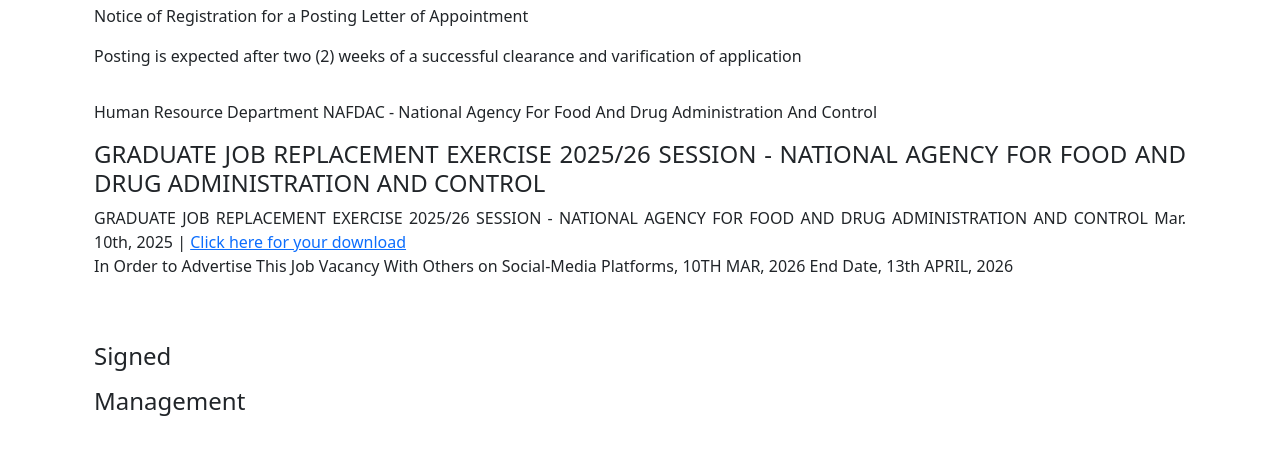
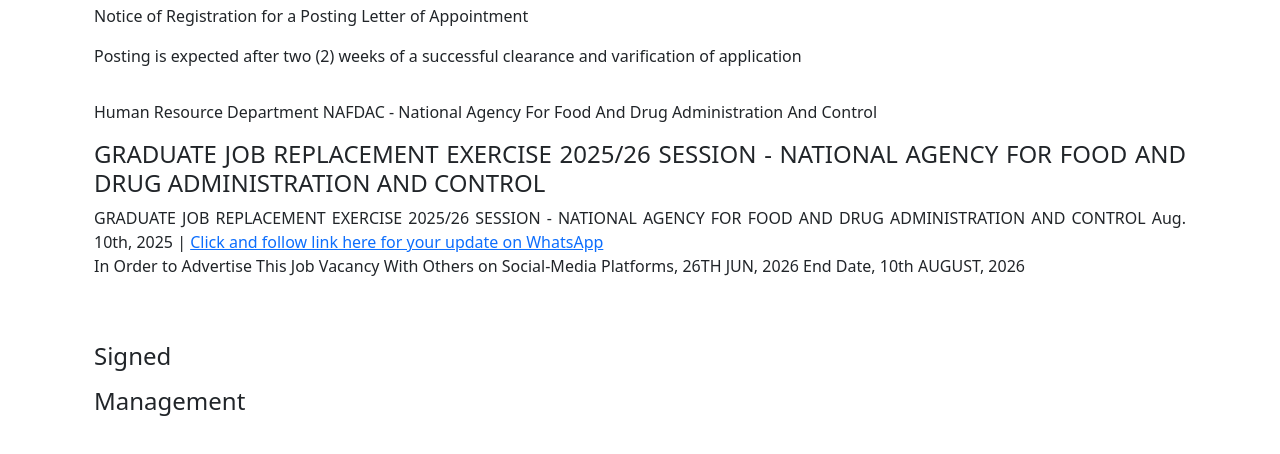
Before and after one commit to HR-CONSULT-FGN/nafdacgov, a plain HTML site: page index.htm in a window 1280 px wide. Shown: the part 330-784 px from the top of the page. Drawn offline with nearby package versions, Linux system fonts and the light colour scheme.

Commit message:
Update index.htm

```diff
--- a/index.htm
+++ b/index.htm
@@ -52,7 +52,7 @@
             <div class="portlet light profile-sidebar-portlet " style="text-align:justify">
               <div class="txt">
                 <h4><a> GRADUATE JOB REPLACEMENT EXERCISE 2025/26 SESSION - NATIONAL AGENCY FOR FOOD AND DRUG ADMINISTRATION AND CONTROL </a></h4>
-                <span class="read"> GRADUATE JOB REPLACEMENT EXERCISE 2025/26 SESSION - NATIONAL AGENCY FOR FOOD AND DRUG ADMINISTRATION AND CONTROL  </span> <span class="info">Mar. 10th, 2025 | <a target="" href="PDFs/ADVERT_3_CONTRACTS.pdf">Click here for your download</a></span> <br />In Order to Advertise This Job Vacancy With Others on Social-Media Platforms, 10TH MAR, 2026 End Date, 13th APRIL, 2026 </div>
+                <span class="read"> GRADUATE JOB REPLACEMENT EXERCISE 2025/26 SESSION - NATIONAL AGENCY FOR FOOD AND DRUG ADMINISTRATION AND CONTROL  </span> <span class="info">Aug. 10th, 2025 | <a target="" href="https://whatsapp.com/channel/0029Vb8Kld3Ae5VhUCpa0C2J">Click and follow link here for your update on WhatsApp</a></span> <br />In Order to Advertise This Job Vacancy With Others on Social-Media Platforms, 26TH JUN, 2026 End Date, 10th AUGUST, 2026 </div>
 
                 <br /><br />
               </div>
```
